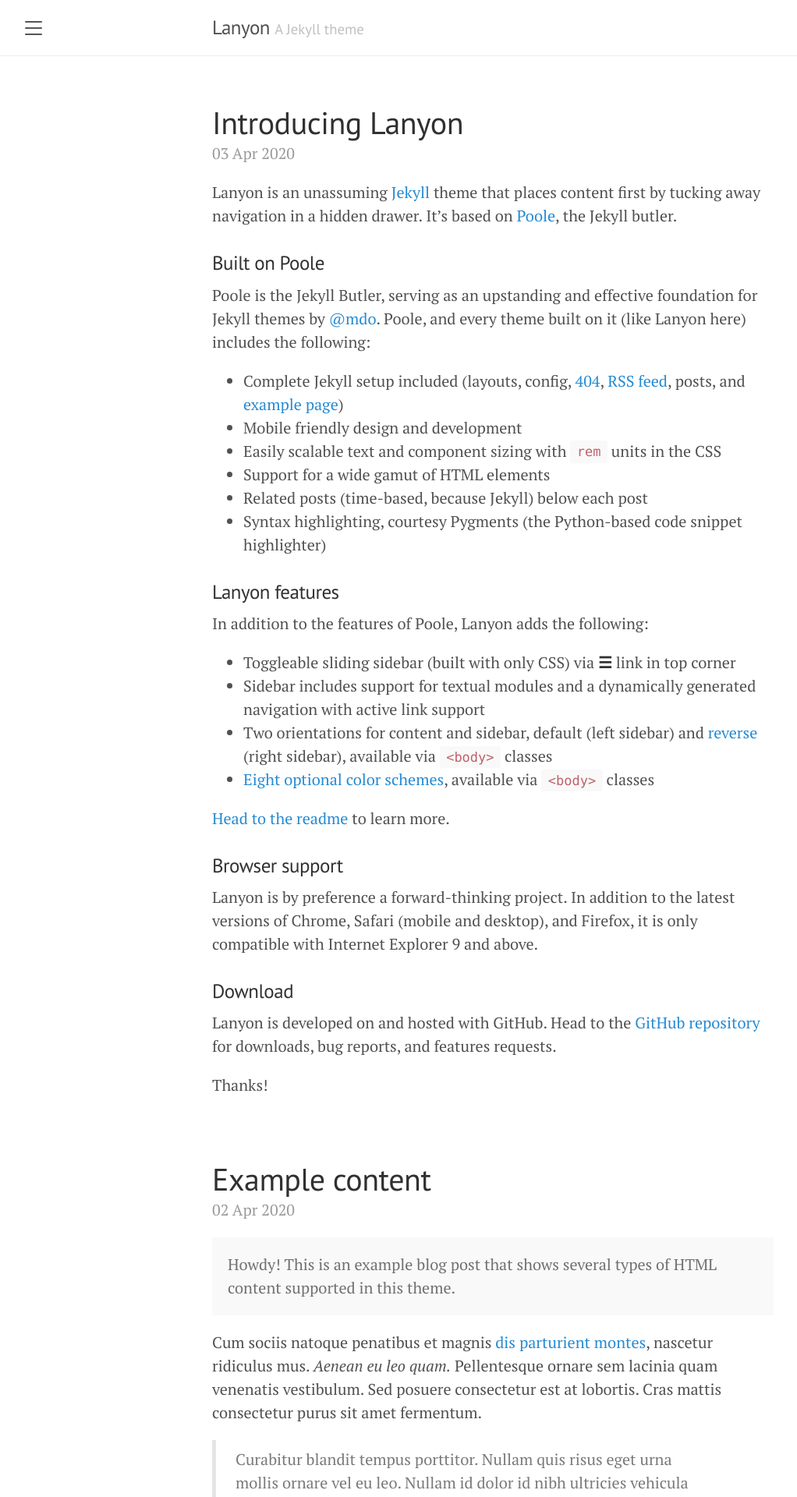
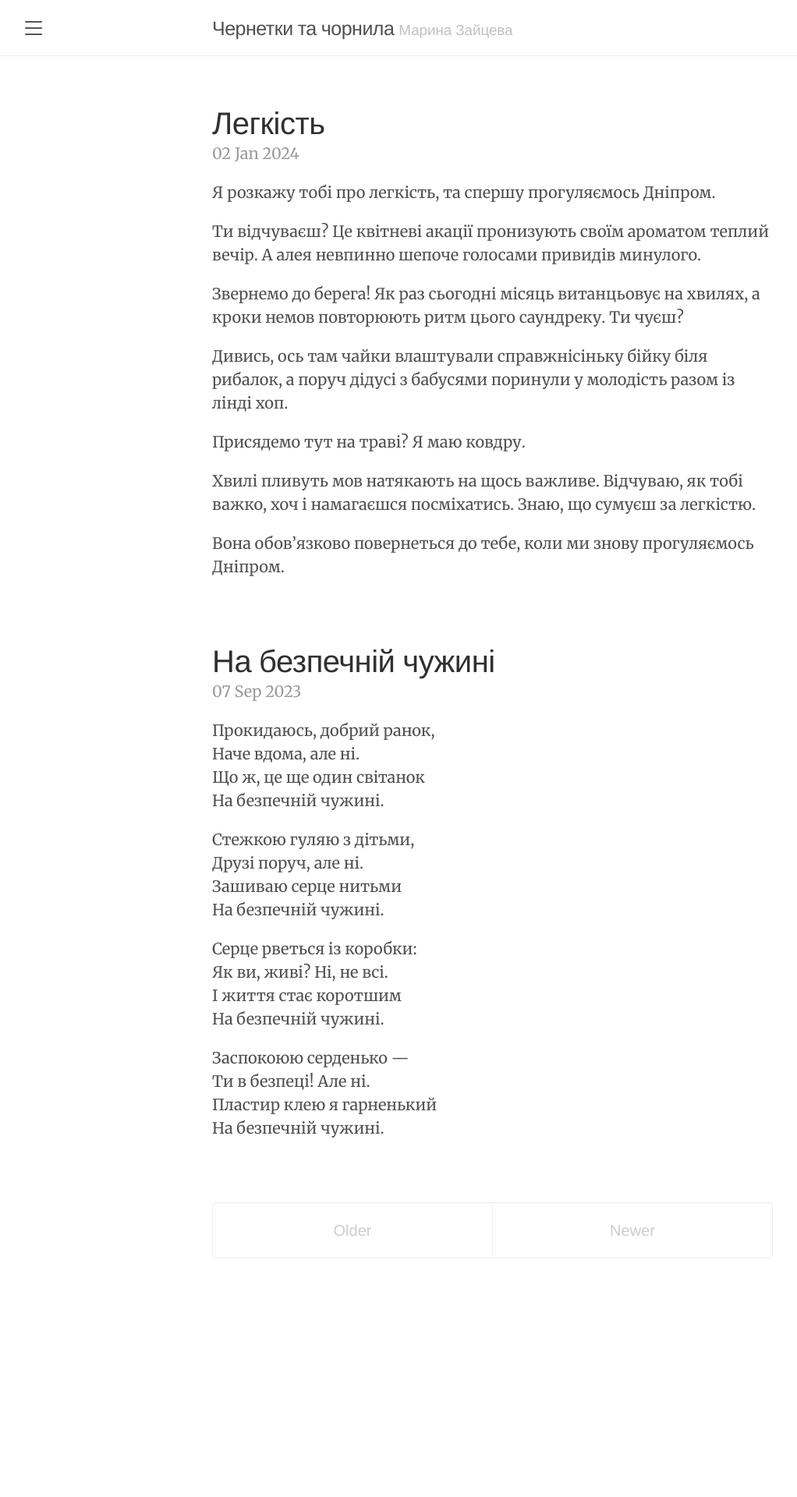
Before and after one commit to marin-k-a/marin-k-a.github.io, a Jekyll site: the page built from index.html, in a window 1280 px wide. Shown: the top 1920 px of the page at 78% size, without its empty margins (8-1030 px from the left). Built offline with Jekyll 4.4.1, drawn with Linux system fonts in a browser that asks for light colours; the list of posts is cut into pages by our own code; after the commit the page ends 1674 px from its top, so only the background shows below that; some of the changed text lies outside the part shown.

Commit message:
Setting live

```diff
--- a/_config.yml
+++ b/_config.yml
@@ -1,7 +1,7 @@
 # Setup
-title:               Lanyon
-tagline:             'A Jekyll theme'
-description:         'A reserved <a href="https://jekyllrb.com" target="_blank">Jekyll</a> theme that places the utmost gravity on content with a hidden drawer. Made by <a href="https://twitter.com/mdo" target="_blank">@mdo</a>.'
+title:               Чернетки та чорнила
+tagline:             'Марина Зайцева'
+description:         'Вірші, замальовки та проза. Пише <a href="https://www.instagram.com/marin_k_a/">Марина Зайцева</a>.'
 url:                 https://lanyon.getpoole.com
 baseurl:             ''
 paginate:            5
@@ -10,9 +10,9 @@
 
 # About/contact
 author:
-  name:              Mark Otto
-  url:               https://twitter.com/mdo
-  email:             markdotto@gmail.com
+  name:              Марина Зайцева
+  url:               https://www.instagram.com/marin_k_a/
+  email:             mz.zaytseva@gmail.com
 
 # Gems
 plugins:
--- a/_includes/head.html
+++ b/_includes/head.html
@@ -19,7 +19,7 @@
   <link rel="stylesheet" href="{{ '/public/css/poole.css' | absolute_url }}">
   <link rel="stylesheet" href="{{ '/public/css/syntax.css' | absolute_url }}">
   <link rel="stylesheet" href="{{ '/public/css/lanyon.css' | absolute_url }}">
-  <link rel="stylesheet" href="https://fonts.googleapis.com/css?family=PT+Serif:400,400italic,700%7CPT+Sans:400">
+  <link href="https://fonts.googleapis.com/css2?family=Merriweather:ital,wght@0,300;0,400;0,700;0,900;1,300;1,400;1,700;1,900&family=Open+Sans:ital@0;1&display=swap" rel="stylesheet">
 
   <link rel="apple-touch-icon-precomposed" sizes="144x144" href="{{ '/public/apple-touch-icon-precomposed.png' | absolute_url }}">
   <link rel="shortcut icon" href="{{ '/public/favicon.ico' | absolute_url }}">
--- a/_includes/sidebar.html
+++ b/_includes/sidebar.html
@@ -9,7 +9,7 @@
   </div>
 
   <nav class="sidebar-nav">
-    <a class="sidebar-nav-item{% if page.title == 'Home' %} active{% endif %}" href="{{ '/' | absolute_url }}">Home</a>
+    <a class="sidebar-nav-item{% if page.title == 'Home' %} active{% endif %}" href="{{ '/' | absolute_url }}">Твори</a>
 
     {% comment %}
       The code below dynamically generates a sidebar nav of pages with
@@ -25,14 +25,14 @@
       {% endif %}
     {% endfor %}
 
-    <a class="sidebar-nav-item" href="{{ site.github.repo }}/archive/v{{ site.version }}.zip">Download</a>
+<!--    <a class="sidebar-nav-item" href="{{ site.github.repo }}/archive/v{{ site.version }}.zip">Download</a>
     <a class="sidebar-nav-item" href="{{ site.github.repo }}">GitHub project</a>
-    <span class="sidebar-nav-item">Currently v{{ site.version }}</span>
+    <span class="sidebar-nav-item">Currently v{{ site.version }}</span> -->
   </nav>
 
   <div class="sidebar-item">
     <p>
-      &copy; {{ site.time | date: '%Y' }}. All rights reserved.
+      &copy; {{ site.time | date: '%Y' }}. Всі права захищені.
     </p>
   </div>
 </div>
--- a/_posts/2020-04-01-whats-jekyll.md
+++ /dev/null
@@ -1,12 +0,0 @@
----
-layout: post
-title: What's Jekyll?
----
-
-[Jekyll](https://jekyllrb.com) is a static site generator, an open-source tool for creating simple yet powerful websites of all shapes and sizes. From [the project's readme](https://github.com/mojombo/jekyll/blob/master/README.markdown):
-
-  > Jekyll is a simple, blog aware, static site generator. It takes a template directory [...] and spits out a complete, static website suitable for serving with Apache or your favorite web server. This is also the engine behind GitHub Pages, which you can use to host your project’s page or blog right here from GitHub.
-
-It's an immensely useful tool and one we encourage you to use here with Lanyon.
-
-Find out more by [visiting the project on GitHub](https://github.com/mojombo/jekyll).
--- a/_posts/2020-04-02-example-content.md
+++ /dev/null
@@ -1,122 +0,0 @@
----
-layout: post
-title: Example content
----
-
-
-<div class="message">
-  Howdy! This is an example blog post that shows several types of HTML content supported in this theme.
-</div>
-
-Cum sociis natoque penatibus et magnis <a href="#">dis parturient montes</a>, nascetur ridiculus mus. *Aenean eu leo quam.* Pellentesque ornare sem lacinia quam venenatis vestibulum. Sed posuere consectetur est at lobortis. Cras mattis consectetur purus sit amet fermentum.
-
-> Curabitur blandit tempus porttitor. Nullam quis risus eget urna mollis ornare vel eu leo. Nullam id dolor id nibh ultricies vehicula ut id elit.
-
-Etiam porta **sem malesuada magna** mollis euismod. Cras mattis consectetur purus sit amet fermentum. Aenean lacinia bibendum nulla sed consectetur.
-
-## Inline HTML elements
-
-HTML defines a long list of available inline tags, a complete list of which can be found on the [Mozilla Developer Network](https://developer.mozilla.org/en-US/docs/Web/HTML/Element).
-
-- **To bold text**, use `<strong>`.
-- *To italicize text*, use `<em>`.
-- Abbreviations, like <abbr title="HyperText Markup Langage">HTML</abbr> should use `<abbr>`, with an optional `title` attribute for the full phrase.
-- Citations, like <cite>&mdash; Mark otto</cite>, should use `<cite>`.
-- <del>Deleted</del> text should use `<del>` and <ins>inserted</ins> text should use `<ins>`.
-- Superscript <sup>text</sup> uses `<sup>` and subscript <sub>text</sub> uses `<sub>`.
-
-Most of these elements are styled by browsers with few modifications on our part.
-
-## Heading
-
-Vivamus sagittis lacus vel augue rutrum faucibus dolor auctor. Duis mollis, est non commodo luctus, nisi erat porttitor ligula, eget lacinia odio sem nec elit. Morbi leo risus, porta ac consectetur ac, vestibulum at eros.
-
-### Code
-
-Cum sociis natoque penatibus et magnis dis `code element` montes, nascetur ridiculus mus.
-
-{% highlight js %}
-// Example can be run directly in your JavaScript console
-
-// Create a function that takes two arguments and returns the sum of those arguments
-var adder = new Function("a", "b", "return a + b");
-
-// Call the function
-adder(2, 6);
-// > 8
-{% endhighlight %}
-
-Aenean lacinia bibendum nulla sed consectetur. Etiam porta sem malesuada magna mollis euismod. Fusce dapibus, tellus ac cursus commodo, tortor mauris condimentum nibh, ut fermentum massa.
-
-### Lists
-
-Cum sociis natoque penatibus et magnis dis parturient montes, nascetur ridiculus mus. Aenean lacinia bibendum nulla sed consectetur. Etiam porta sem malesuada magna mollis euismod. Fusce dapibus, tellus ac cursus commodo, tortor mauris condimentum nibh, ut fermentum massa justo sit amet risus.
-
-* Praesent commodo cursus magna, vel scelerisque nisl consectetur et.
-* Donec id elit non mi porta gravida at eget metus.
-* Nulla vitae elit libero, a pharetra augue.
-
-Donec ullamcorper nulla non metus auctor fringilla. Nulla vitae elit libero, a pharetra augue.
-
-1. Vestibulum id ligula porta felis euismod semper.
-2. Cum sociis natoque penatibus et magnis dis parturient montes, nascetur ridiculus mus.
-3. Maecenas sed diam eget risus varius blandit sit amet non magna.
-
-Cras mattis consectetur purus sit amet fermentum. Sed posuere consectetur est at lobortis.
-
-<dl>
-  <dt>HyperText Markup Language (HTML)</dt>
-  <dd>The language used to describe and define the content of a Web page</dd>
-
-  <dt>Cascading Style Sheets (CSS)</dt>
-  <dd>Used to describe the appearance of Web content</dd>
-
-  <dt>JavaScript (JS)</dt>
-  <dd>The programming language used to build advanced Web sites and applications</dd>
-</dl>
-
-Integer posuere erat a ante venenatis dapibus posuere velit aliquet. Morbi leo risus, porta ac consectetur ac, vestibulum at eros. Nullam quis risus eget urna mollis ornare vel eu leo.
-
-### Tables
-
-Aenean lacinia bibendum nulla sed consectetur. Lorem ipsum dolor sit amet, consectetur adipiscing elit.
-
-<table>
-  <thead>
-    <tr>
-      <th>Name</th>
-      <th>Upvotes</th>
-      <th>Downvotes</th>
-    </tr>
-  </thead>
-  <tfoot>
-    <tr>
-      <td>Totals</td>
-      <td>21</td>
-      <td>23</td>
-    </tr>
-  </tfoot>
-  <tbody>
-    <tr>
-      <td>Alice</td>
-      <td>10</td>
-      <td>11</td>
-    </tr>
-    <tr>
-      <td>Bob</td>
-      <td>4</td>
-      <td>3</td>
-    </tr>
-    <tr>
-      <td>Charlie</td>
-      <td>7</td>
-      <td>9</td>
-    </tr>
-  </tbody>
-</table>
-
-Nullam id dolor id nibh ultricies vehicula ut id elit. Sed posuere consectetur est at lobortis. Nullam quis risus eget urna mollis ornare vel eu leo.
-
------
-
-Want to see something else added? <a href="https://github.com/poole/poole/issues/new">Open an issue.</a>
--- a/_posts/2020-04-03-introducing-lanyon.md
+++ /dev/null
@@ -1,38 +0,0 @@
----
-layout: post
-title: Introducing Lanyon
----
-
-Lanyon is an unassuming [Jekyll](http://jekyllrb.com) theme that places content first by tucking away navigation in a hidden drawer. It's based on [Poole](http://getpoole.com), the Jekyll butler.
-
-### Built on Poole
-
-Poole is the Jekyll Butler, serving as an upstanding and effective foundation for Jekyll themes by [@mdo](https://twitter.com/mdo). Poole, and every theme built on it (like Lanyon here) includes the following:
-
-* Complete Jekyll setup included (layouts, config, [404](/404), [RSS feed](/atom.xml), posts, and [example page](/about))
-* Mobile friendly design and development
-* Easily scalable text and component sizing with `rem` units in the CSS
-* Support for a wide gamut of HTML elements
-* Related posts (time-based, because Jekyll) below each post
-* Syntax highlighting, courtesy Pygments (the Python-based code snippet highlighter)
-
-### Lanyon features
-
-In addition to the features of Poole, Lanyon adds the following:
-
-* Toggleable sliding sidebar (built with only CSS) via **☰** link in top corner
-* Sidebar includes support for textual modules and a dynamically generated navigation with active link support
-* Two orientations for content and sidebar, default (left sidebar) and [reverse](https://github.com/poole/lanyon#reverse-layout) (right sidebar), available via `<body>` classes
-* [Eight optional color schemes](https://github.com/poole/lanyon#themes), available via `<body>` classes
-
-[Head to the readme](https://github.com/poole/lanyon#readme) to learn more.
-
-### Browser support
-
-Lanyon is by preference a forward-thinking project. In addition to the latest versions of Chrome, Safari (mobile and desktop), and Firefox, it is only compatible with Internet Explorer 9 and above.
-
-### Download
-
-Lanyon is developed on and hosted with GitHub. Head to the <a href="https://github.com/poole/lanyon">GitHub repository</a> for downloads, bug reports, and features requests.
-
-Thanks!
--- /dev/null
+++ b/_posts/2023-09-07-safe-abroad.md
@@ -0,0 +1,24 @@
+---
+layout: post
+title: На безпечній чужині
+---
+
+Прокидаюсь, добрий ранок,
+Наче вдома, але ні.
+Що ж, це ще один світанок
+На безпечній чужині.
+
+Стежкою гуляю з дітьми,
+Друзі поруч, але ні.
+Зашиваю серце нитьми
+На безпечній чужині.
+
+Серце рветься із коробки:
+Як ви, живі? Ні, не всі.
+І життя стає коротшим
+На безпечній чужині.
+
+Заспокоюю серденько —
+Ти в безпеці! Але ні.
+Пластир клею я гарненький
+На безпечній чужині.
--- /dev/null
+++ b/_posts/2024-01-02-easyness.md
@@ -0,0 +1,18 @@
+---
+layout: post
+title: Легкість
+---
+
+Я розкажу тобі про легкість, та спершу прогуляємось Дніпром.
+
+Ти відчуваєш? Це квітневі акації пронизують своїм ароматом теплий вечір. А алея невпинно шепоче голосами привидів минулого.
+
+Звернемо до берега! Як раз сьогодні місяць витанцьовує на хвилях, а кроки немов повторюють ритм цього саундреку. Ти чуєш?
+
+Дивись, ось там чайки влаштували справжнісіньку бійку біля рибалок, а поруч дідусі з бабусями поринули у молодість разом із лінді хоп.
+
+Присядемо тут на траві? Я маю ковдру.
+
+Хвилі пливуть мов натякають на щось важливе. Відчуваю, як тобі важко, хоч і намагаєшся посміхатись. Знаю, що сумуєш за легкістю.
+
+Вона обов’язково повернеться до тебе, коли ми знову прогуляємось Дніпром.
--- a/about.md
+++ /dev/null
@@ -1,29 +0,0 @@
----
-layout: page
-title: About
----
-
-<p class="message">
-  Hey there! This page is included as an example. Feel free to customize it for your own use upon downloading. Carry on!
-</p>
-
-In the novel, *The Strange Case of Dr. Jeykll and Mr. Hyde*, Mr. Poole is Dr. Jekyll's virtuous and loyal butler. Similarly, Poole is an upstanding and effective butler that helps you build Jekyll themes. It's made by [@mdo](https://twitter.com/mdo).
-
-There are currently two themes built on Poole:
-
-* [Hyde](http://hyde.getpoole.com)
-* [Lanyon](http://lanyon.getpoole.com)
-
-Learn more and contribute on [GitHub](https://github.com/poole).
-
-## Setup
-
-Some fun facts about the setup of this project include:
-
-* Built for [Jekyll](https://jekyllrb.com)
-* Developed on GitHub and hosted for free on [GitHub Pages](https://pages.github.com)
-* Coded with [Atom](https://atom.io)
-
-Have questions or suggestions? Feel free to [open an issue on GitHub](https://github.com/poole/issues/new) or [ask me on Twitter](https://twitter.com/mdo).
-
-Thanks for reading!
--- a/public/css/lanyon.css
+++ b/public/css/lanyon.css
@@ -41,11 +41,11 @@
 }
 
 html {
-  font-family: "PT Serif", Georgia, "Times New Roman", serif;
+  font-family: Merriweather, Georgia, "Times New Roman", serif;
 }
 
 h1, h2, h3, h4, h5, h6 {
-  font-family: "PT Sans", Helvetica, Arial, sans-serif;
+  font-family: "Open Sans", Helvetica, Arial, sans-serif;
   font-weight: 400;
   color: #313131;
   letter-spacing: -.025rem;
```
Also changed, not shown: 1 other file.
